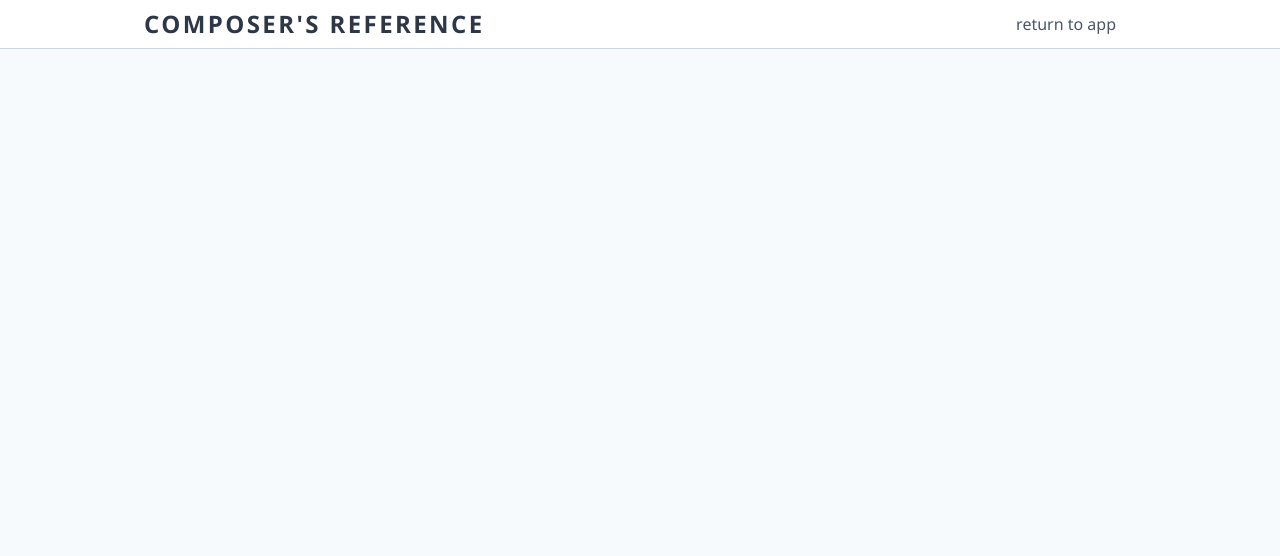
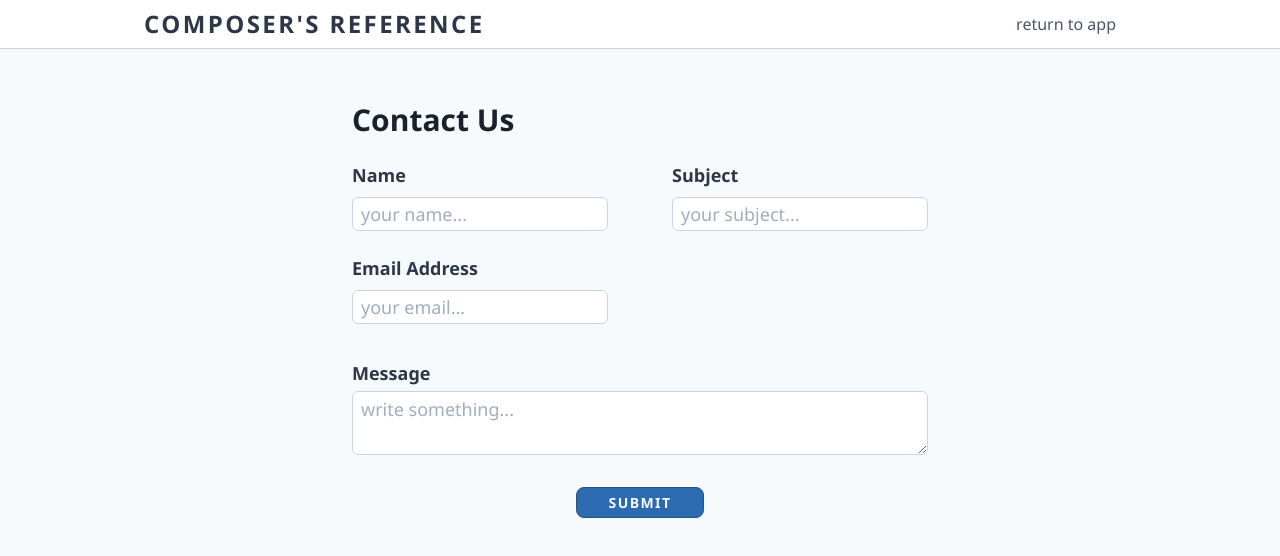
Before and after one commit to Kuzmink13/Composers-Reference, a React (Create React App) app: page /contact in a window 1280 px wide. Shown: the top 556 px of the page. Built offline with nearby package versions, Linux system fonts and the light colour scheme; what vexflow would draw is missing.

Commit message:
Styled contact from

```diff
--- a/src/components/Contact.jsx
+++ b/src/components/Contact.jsx
@@ -9,6 +9,23 @@ import { Link } from 'react-router-dom';
 import Navbar from './Navbar';
 
 function Contact() {
+  const fromElements = [
+    {
+      title: 'Name',
+      tag: 'name',
+      placeholderText: 'your name...',
+    },
+    {
+      title: 'Subject',
+      tag: 'subject',
+      placeholderText: 'your subject...',
+    },
+    {
+      title: 'Email Address',
+      tag: 'email',
+      placeholderText: 'your email...',
+    },
+  ];
   return (
     <Fragment>
       <Navbar>
@@ -22,7 +39,51 @@ function Contact() {
         </Link>
       </Navbar>
       <div className="text-gray-900 w-full h-full overflow-y-auto overscroll-y-auto">
-        <div className="flex flex-col mx-auto px-4 pb-16 md:max-w-screen-md text-lg lg:text-xl"></div>
+        <div className="flex flex-col mx-auto px-8 pb-16 sm:max-w-screen-sm text-lg">
+          <h2 className="font-bold pt-4 xs:pt-12 text-3xl text-gray-900">
+            Contact Us
+          </h2>
+          <form className="flex flex-col">
+            <div className="flex flex-col sm:flex-row sm:align-center justify-between flex-wrap">
+              {fromElements.map((el) => (
+                <div
+                  key={el.tag}
+                  className="flex flex-col xs:flex-row sm:flex-col mt-4"
+                >
+                  <label
+                    htmlFor={el.tag}
+                    className="text-gray-800 font-bold mr-4 py-1 my-auto w-auto xs:w-40 sm:w-auto"
+                  >
+                    {el.title}
+                  </label>
+                  <input
+                    type="text"
+                    id={el.tag}
+                    name={el.tag}
+                    placeholder={el.placeholderText}
+                    className="py-1 px-2 my-1 w-auto sm:w-64 xs:flex-grow leading-none border border-gray-400 rounded-md"
+                  ></input>
+                </div>
+              ))}
+            </div>
+
+            <label htmlFor="message" className="text-gray-800 font-bold mt-8">
+              Message
+            </label>
+            <textarea
+              id="message"
+              name="message"
+              placeholder="write something..."
+              className="py-1 px-2 mt-1 border border-gray-400 rounded-md"
+            ></textarea>
+
+            <input
+              type="submit"
+              value="SUBMIT"
+              className="mx-auto mt-8 btn btn-p btn-text px-8"
+            />
+          </form>
+        </div>
       </div>
     </Fragment>
   );
```
